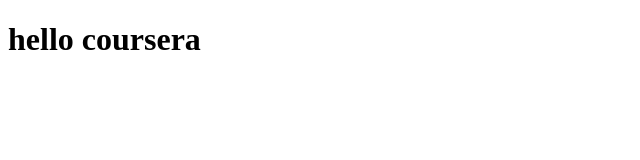
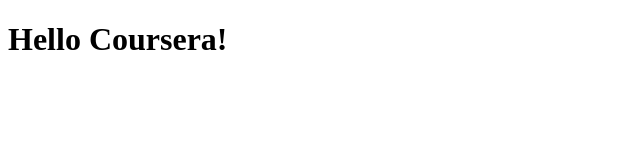
Before and after one commit to H-Ayoub/coursera-test, a plain HTML site: page site/index.html in a window 1280 px wide. Shown: the whole page, without its empty margins (0-640 px from the left). Drawn offline with Linux system fonts and the light colour scheme.

Commit message:
small addition

```diff
--- a/site/index.html
+++ b/site/index.html
@@ -1,9 +1,9 @@
 <!DOCTYPE html>
 <html>
 <head>
-	<title>hello courseraa</title>
+	<title>Hello Coursera</title>
 </head>
 <body>
-<h1>hello coursera<h1>
+<h1>Hello Coursera!<h1>
 </body>
 </html>
```
